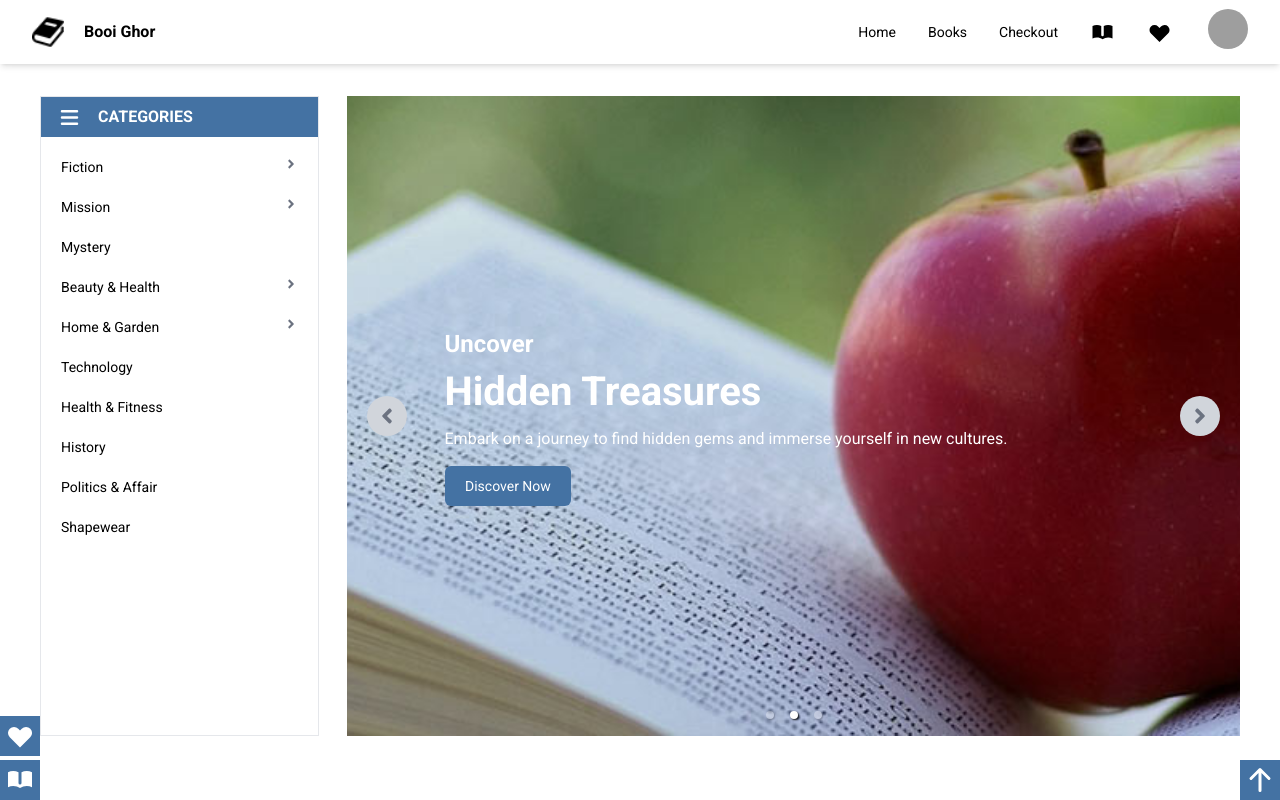
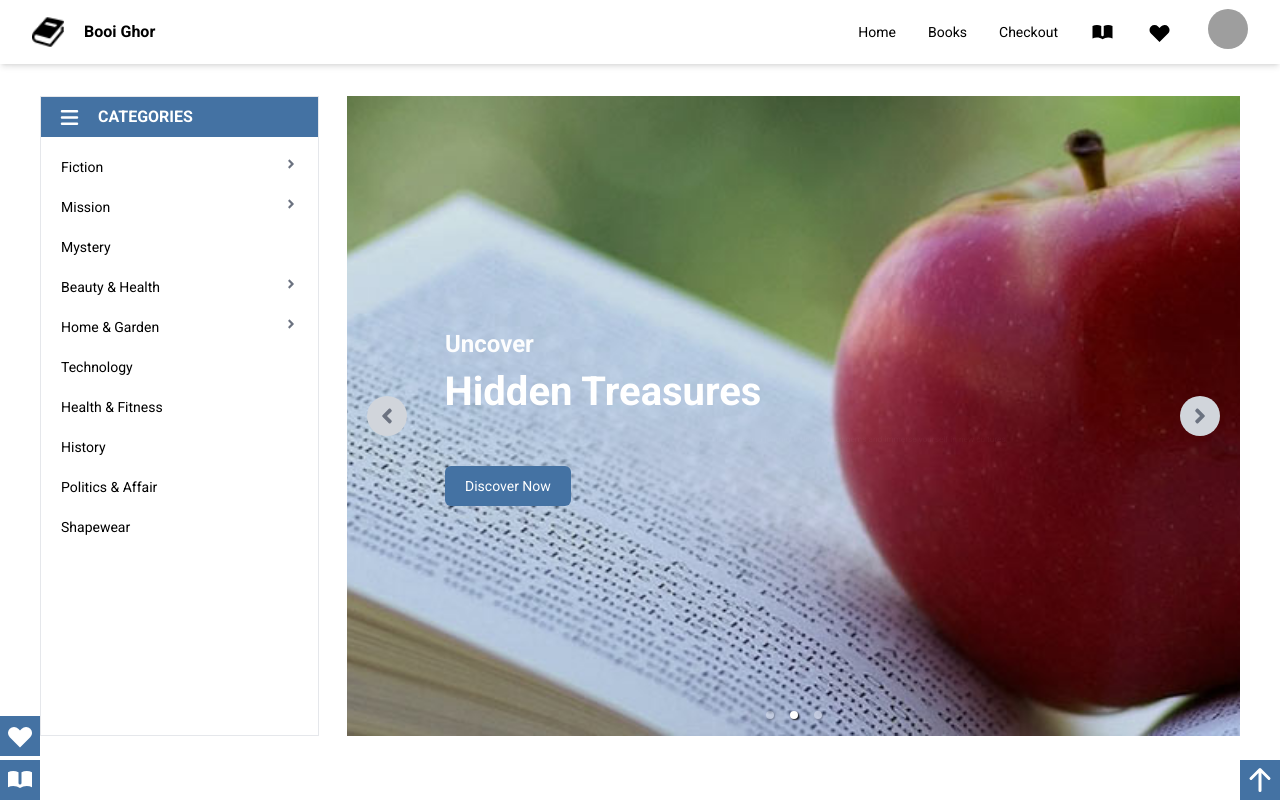
Before and after one commit to Sumon092/boi_ghor_client, a React (Vite) app: page / in a window 1280 px wide. Both pictures are taken after a click on the button 1200 px from the left and 416 px from the top of the page. Built offline with nearby package versions, Linux system fonts and the light colour scheme; grey boxes are pictures that could not be loaded.

Commit message:
semi headline animation done

```diff
--- a/src/components/Banner.tsx
+++ b/src/components/Banner.tsx
@@ -8,7 +8,7 @@ const Banner = () => {
       <div className="col-span-1 md:col-span-1 border-gray-200 border p-0">
         <CategoriesList />
       </div>
-      <div className="col-span-3 md:col-span-3  relative bg-blue-400 h-[80vh]">
+      <div className="col-span-3 md:col-span-3  relative h-[80vh]">
         <Slider />
       </div>
     </div>
--- a/src/components/Slider.tsx
+++ b/src/components/Slider.tsx
@@ -45,9 +45,13 @@ const Slider = () => {
               <div className="text-container">
                 {index === 0 && (
                   <>
-                    <h2 className="semi-headline">Discover</h2>
+                    <h2 className={`semi-headline ${
+                        currentIndex === 0 ? "sh-animation" : ""
+                      }`}>Discover</h2>
                     <h1 className="headline">Amazing Destinations</h1>
-                    <p className="paragraph">
+                    <p className={`paragraph ${
+                        currentIndex === 0 ? "pg-animation" : ""
+                      }`}>
                       Explore the world with our curated travel experiences and
                       breathtaking destinations.
                     </p>
@@ -62,9 +66,13 @@ const Slider = () => {
                 )}
                 {index === 1 && (
                   <>
-                    <h2 className="semi-headline">Uncover</h2>
+                    <h2 className={`semi-headline ${
+                        currentIndex === 1 ? "sh-animation" : ""
+                      }`}>Uncover</h2>
                     <h1 className="headline">Hidden Treasures</h1>
-                    <p className="paragraph">
+                    <p className={`paragraph ${
+                        currentIndex === 1 ? "pg-animation" : ""
+                      }`}>
                       Embark on a journey to find hidden gems and immerse
                       yourself in new cultures.
                     </p>
@@ -79,9 +87,13 @@ const Slider = () => {
                 )}
                 {index === 2 && (
                   <>
-                    <h2 className="semi-headline">Experience</h2>
+                    <h2 className={`semi-headline ${
+                        currentIndex === 2 ? "sh-animation" : ""
+                      }`}>Experience</h2>
                     <h1 className="headline">Adventurous Escapes</h1>
-                    <p className="paragraph">
+                    <p className={`paragraph ${
+                        currentIndex === 2   ? "pg-animation" : ""
+                      }`}>
                       Indulge in thrilling adventures and create memories that
                       last a lifetime.
                     </p>
--- a/src/styles/Banner.css
+++ b/src/styles/Banner.css
@@ -30,6 +30,29 @@
   font-size: 1.5rem;
   font-weight: 600;
 }
+.sh-animation {
+  animation: enterAndExit 5s ease-in-out forwards;
+  opacity: 0;
+  transform-origin: right center;
+  transform: translateY(100%);
+  animation-fill-mode: forwards;
+  animation-delay: 0s;
+}
+
+@keyframes enterAndExit {
+  0% {
+    opacity: 0;
+    transform: translateY(0) rotate(-90deg);
+  }
+  50% {
+    opacity: 1;
+    transform: translateY(0) rotate(0deg);
+  }
+  100% {
+    opacity: 0;
+    transform: translateY(0);
+  }
+}
 
 .headline {
   font-size: 2.5rem;
@@ -40,6 +63,29 @@
 .paragraph {
   font-size: 1rem;
   margin-bottom: 15px;
+}
+
+/* animation for paragraph */
+.pg-animation {
+  animation: enterAndZoomOut 3s ease-in-out forwards;
+  opacity: 0;
+  transform-origin: left center;
+  transform: translateX(-100%);
+  animation-fill-mode: forwards;
+}
+@keyframes enterAndZoomOut {
+  0% {
+    opacity: 0.5;
+    transform: translateX(-100%);
+  }
+  50% {
+    opacity: 1;
+    transform: translateX(0);
+  }
+  100% {
+    opacity: 0;
+    transform: translateX(50%) scale(0.5);
+  }
 }
 
 .btn {
```
